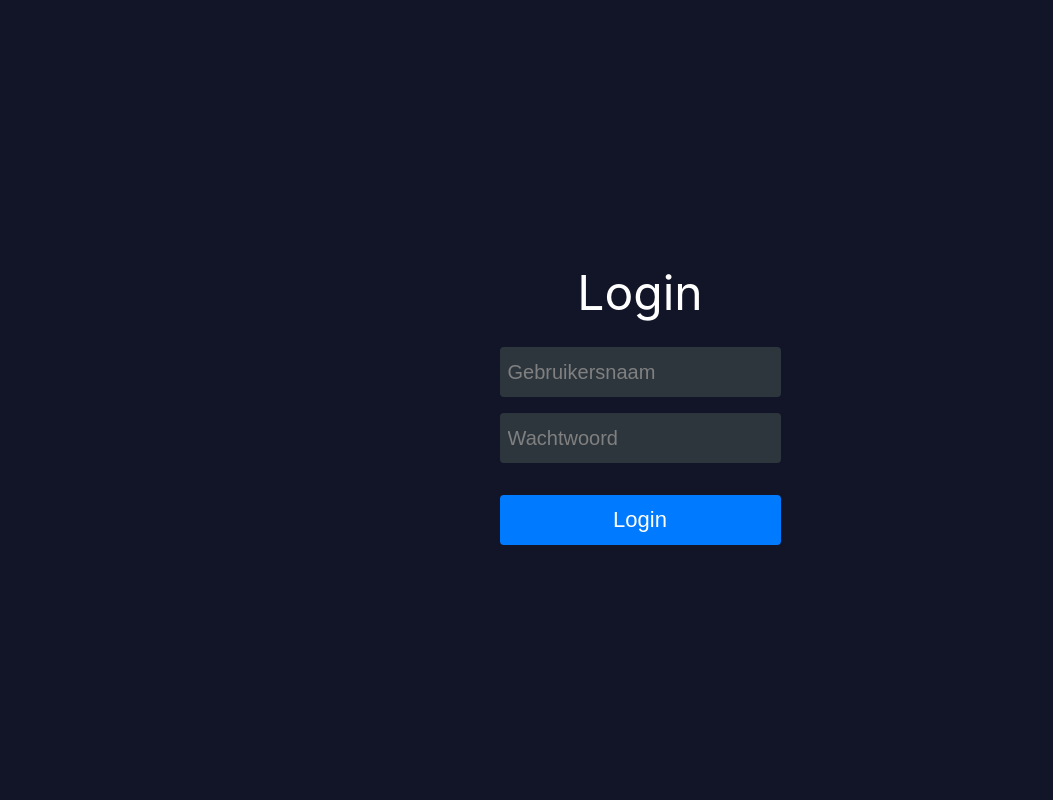
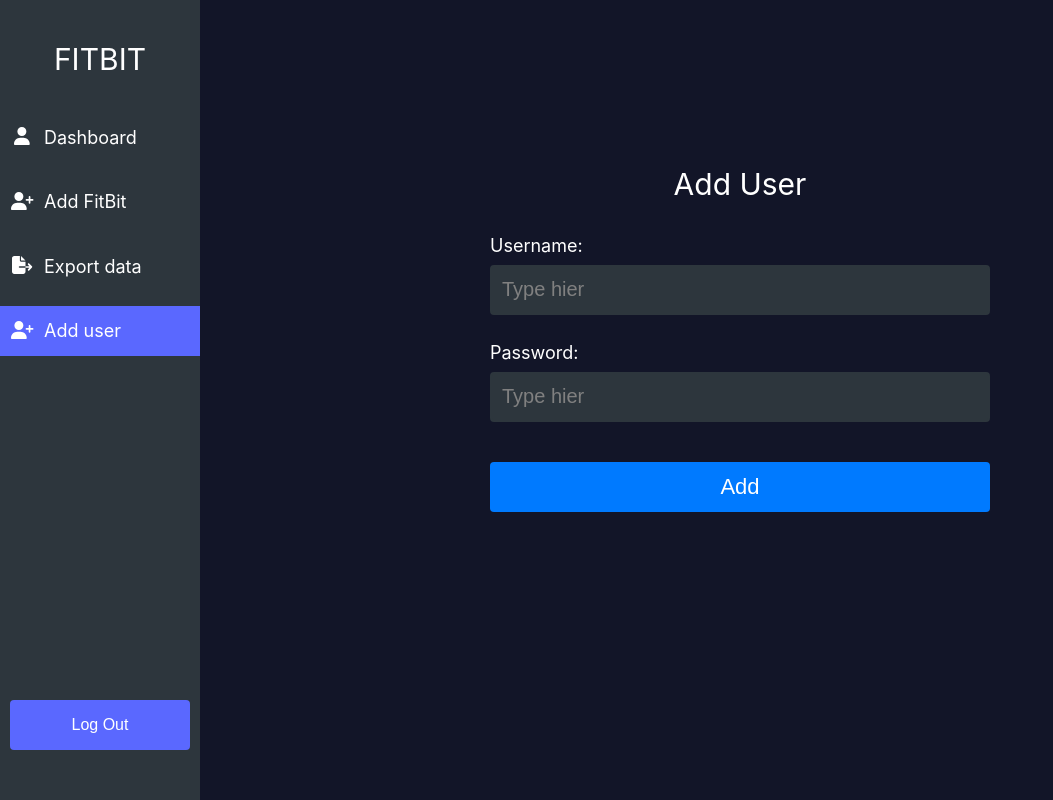
Before and after one commit to dfenders2002/fitbiti_dashboard, a Vue app: page /addUser in a window 1280 px wide. Before the commit this address led to /. Shown: the whole page, without its empty margins (0-1053 px from the left). Built offline with nearby package versions, Linux system fonts and the light colour scheme; sample sign-in values are in the browser's storage; what vue3-apexcharts would draw is missing.

Commit message:
tokens toegevoegd

```diff
--- a/src/App.vue
+++ b/src/App.vue
@@ -7,7 +7,7 @@
 </template>
 
 <script setup lang="ts">
-import { ref } from 'vue';
+import { ref, onMounted } from 'vue';
 import SideBar from './components/SideBar.vue';
 import { useStore } from './store/store';
 
@@ -23,6 +23,14 @@ const users = ref([
   { pid: 'PID777888999', name: 'Olivia Taylor', age: 19, height: 160, weight: 50, disease: 'astma' },
   // add more users here...
 ]);
+
+onMounted(() => {
+  const token = localStorage.getItem('token');
+  if (token) {
+    store.commit('login');
+  }
+});
+
 </script>
 
 
--- a/src/store/store.ts
+++ b/src/store/store.ts
@@ -4,6 +4,7 @@ export const store = createStore({
   state: {
     isLoggedIn: false,
     // add other state properties here...
+    activeItem: null,
   },
   mutations: {
     login(state) {
@@ -11,6 +12,10 @@ export const store = createStore({
     },
     logout(state) {
       state.isLoggedIn = false;
+    },
+
+    setActiveItem(state, item) {
+      state.activeItem = item;
     },
     // add other mutations here...
   },
--- a/src/views/AddUser.vue
+++ b/src/views/AddUser.vue
@@ -45,7 +45,7 @@ export default defineComponent({
       }
 
       try {
-        const response = await axios.post('https://localhost:7034/FitBitAuth/register', {
+        const response = await axios.post('https://localhost:7039/FitBitAuth/register', {
           username: this.username,
           password: this.password,
         });
--- a/src/views/Login.vue
+++ b/src/views/Login.vue
@@ -29,7 +29,7 @@ export default defineComponent({
         this.$router.push('/dashboard');
       }else{
         try {
-        const response = await axios.post('https://localhost:7034/FitBitAuth/login', {
+        const response = await axios.post('https://localhost:7039/FitBitAuth/login', {
           username: this.username,
           password: this.password,
         });
@@ -37,7 +37,7 @@ export default defineComponent({
         if (response.status === 200) {
           // Set the isLoggedIn variable to true to show the logout button
           store.commit('login');
-
+          localStorage.setItem('token', response.data.token);
           // Redirect to the dashboard or wherever you want to go after login
           this.$router.push('/dashboard');
         } else {
```
